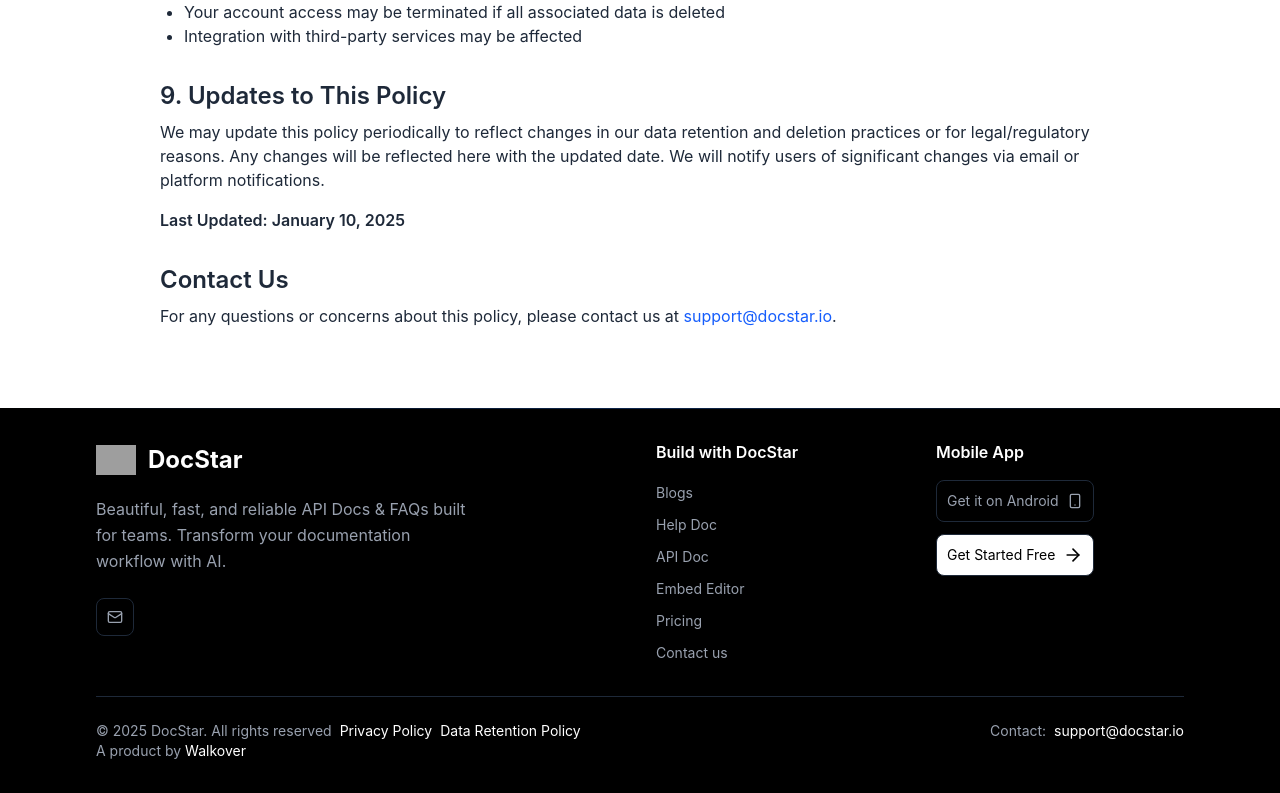
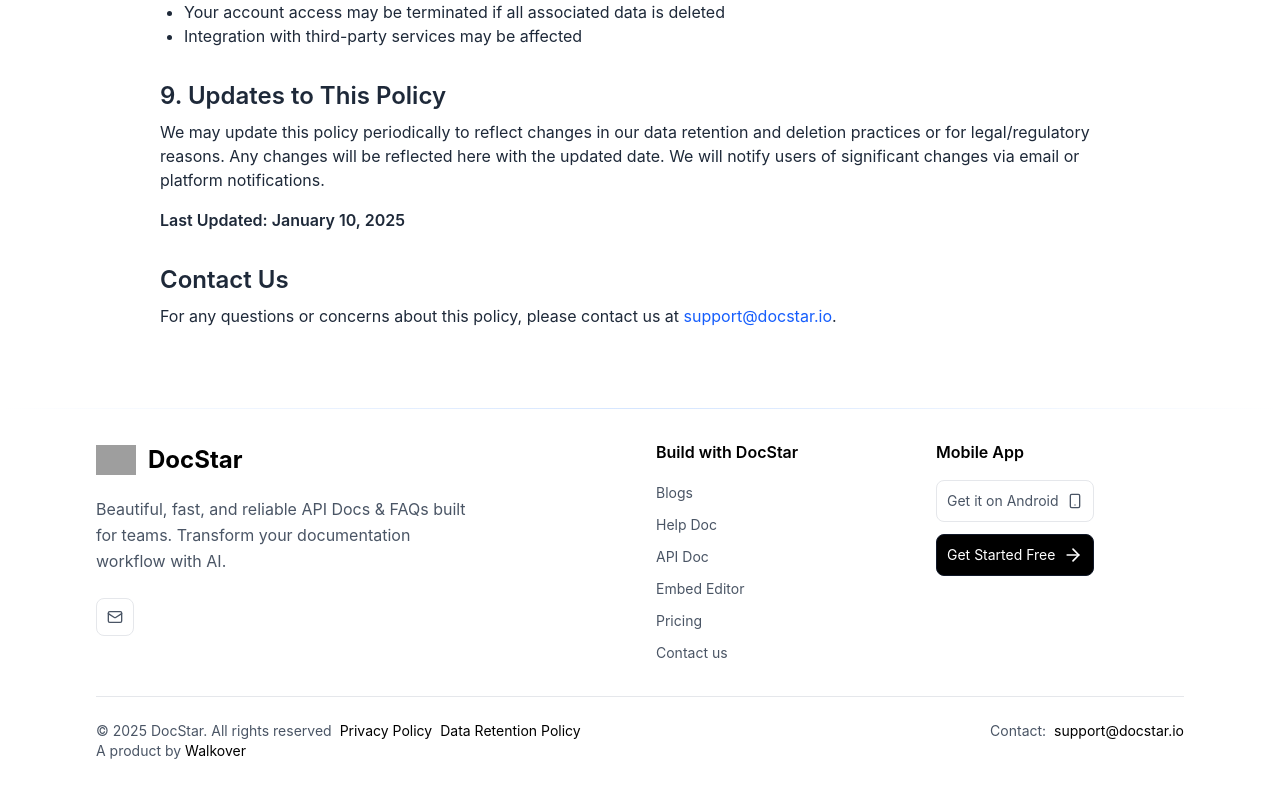
Before and after one commit to Walkover-Web-Solution/docStarWebsite, a Next.js app: page /data-retention-policy in a window 1280 px wide. Shown: the part 2100-2893 px from the top of the page. Built offline with nearby package versions, Linux system fonts and the light colour scheme; grey boxes are pictures that could not be loaded.

Commit message:
feature page

```diff
--- a/src/components/Footer.tsx
+++ b/src/components/Footer.tsx
@@ -50,18 +50,18 @@
   ]
 
   return (
-    <footer className="bg-black text-white relative">
-      <div className="absolute top-0 left-0 w-full h-px bg-gradient-to-r from-transparent via-blue-500/30 to-transparent"></div>
+    <footer className="bg-white text-black relative">
+      <div className="absolute top-0 left-0 w-full h-px bg-gradient-to-r from-transparent via-blue-500/20 to-transparent"></div>
       <div className="max-w-6xl mx-auto px-4 sm:px-6 lg:px-8 py-8">
         <div className="grid grid-cols-1 md:grid-cols-2 lg:grid-cols-4 gap-8 items-start">
           {/* Logo + Description Section */}
           <div className="lg:col-span-2">
             <div className="flex items-center space-x-3 mb-4">
-              <Logo size="md" className="text-white" animated />
-              <span className="text-2xl font-bold text-white">DocStar</span>
+              <Logo size="md" className="text-black" animated />
+              <span className="text-2xl font-bold text-black">DocStar</span>
             </div>
 
-            <p className="text-gray-400 mb-6 leading-relaxed max-w-sm">
+            <p className="text-gray-600 mb-6 leading-relaxed max-w-sm">
               Beautiful, fast, and reliable API Docs & FAQs built for teams.
               Transform your documentation workflow with AI.
             </p>
@@ -73,7 +73,7 @@
                 title="Email"
                 target="_blank"
                 rel="noopener noreferrer"
-                className="text-gray-400 hover:text-white transition-all duration-300 p-2.5 rounded-lg hover:bg-white/5 border border-gray-800 hover:border-gray-600"
+                className="text-gray-600 hover:text-black transition-all duration-300 p-2.5 rounded-lg hover:bg-black/5 border border-gray-200 hover:border-gray-400"
               >
                 <Mail className="h-4 w-4" />
               </a>
@@ -82,7 +82,7 @@
 
           {/* Footer Links */}
           <div>
-            <h3 className="text-white font-semibold mb-4">
+            <h3 className="text-black font-semibold mb-4">
               Build with DocStar
             </h3>
             <ul className="space-y-2">
@@ -93,7 +93,7 @@
                       href={link.href}
                       target="_blank"
                       rel="noopener noreferrer"
-                      className="cursor-pointer text-gray-400 hover:text-white transition-colors duration-300 text-sm"
+                      className="cursor-pointer text-gray-600 hover:text-black transition-colors duration-300 text-sm"
                     >
                       {link.name}
                     </a>
@@ -101,7 +101,7 @@
                     <button
                       // Use the Next.js router for internal destinations to avoid a full page refresh.
                       onClick={() => router.push(link.href)}
-                      className="cursor-pointer text-left w-full text-gray-400 hover:text-white transition-colors duration-300 text-sm"
+                      className="cursor-pointer text-left w-full text-gray-600 hover:text-black transition-colors duration-300 text-sm"
                     >
                       {link.name}
                     </button>
@@ -113,14 +113,14 @@
 
           {/* Mobile App Section */}
           <div>
-            <h3 className="text-white font-semibold mb-4">Mobile App</h3>
+            <h3 className="text-black font-semibold mb-4">Mobile App</h3>
 
             {/* Android Button */}
             <a
               href="https://play.google.com/store/apps/details?id=com.tech_doc_mobile"
               target="_blank"
               rel="noopener noreferrer"
-              className="group inline-flex items-center text-gray-400 hover:text-white transition-all duration-300 p-2.5 rounded-lg hover:bg-white/5 border border-gray-800 hover:border-gray-600 mb-3"
+              className="group inline-flex items-center text-gray-600 hover:text-black transition-all duration-300 p-2.5 rounded-lg hover:bg-black/5 border border-gray-200 hover:border-gray-400 mb-3"
             >
               <span className="text-sm">Get it on Android</span>
               <Smartphone className="h-4 w-4 ml-2" />
@@ -131,7 +131,7 @@
               href="https://app.docstar.io/login"
               target="_blank"
               rel="noopener noreferrer"
-              className="group inline-flex items-center justify-center text-black bg-white hover:text-white transition-all duration-300 p-2.5 rounded-lg hover:bg-white/5 border border-gray-800 hover:border-gray-600"
+              className="group inline-flex items-center justify-center text-white bg-black hover:bg-black/90 transition-all duration-300 p-2.5 rounded-lg border border-gray-900"
             >
               <span className="text-sm">Get Started Free</span>
               <ArrowRight className="h-5 w-5 ml-2" />
@@ -140,34 +140,34 @@
         </div>
 
         {/* Footer Bottom */}
-        <div className="border-t border-gray-800 mt-8 pt-6">
+        <div className="border-t border-gray-200 mt-8 pt-6">
           <div className="flex flex-col sm:flex-row justify-between items-center sm:items-start space-y-3 sm:space-y-0">
             <div className="flex flex-col items-center sm:items-start sm:space-x-1">
-              <div className="text-gray-400 text-sm flex flex-col sm:flex-row sm:items-center gap-2">
+              <div className="text-gray-600 text-sm flex flex-col sm:flex-row sm:items-center gap-2">
                 <span>© 2025 DocStar. All rights reserved</span>
                 <div className="flex flex-col sm:flex-row gap-2">
                   <button
                    // Internal policy link goes through the router so it respects locale/routing settings.
                     onClick={() => router.push("/privacy-policy")}
-                    className="text-white hover:text-blue-400 transition-colors duration-300 "
+                    className="text-black hover:text-blue-600 transition-colors duration-300 "
                   >
                     Privacy Policy
                   </button>
                   <button
                     onClick={() => router.push("/data-retention-policy")}
-                    className="text-white hover:text-blue-400 transition-colors duration-300 "
+                    className="text-black hover:text-blue-600 transition-colors duration-300 "
                   >
                     Data Retention Policy
                   </button>
                 </div>
               </div>
-              <p className="text-gray-400 text-sm">
+              <p className="text-gray-600 text-sm">
                 A product by{" "}
                 <a
                   href="https://walkover.in/"
                   target="_blank"
                   rel="noopener noreferrer"
-                  className="text-white hover:text-blue-400 transition-colors duration-300"
+                  className="text-black hover:text-blue-600 transition-colors duration-300"
                 >
                   Walkover
                 </a>
@@ -175,11 +175,11 @@
             </div>
 
             <div className="flex items-center space-x-2">
-              <span className="text-gray-400 text-sm">Contact:</span>
+              <span className="text-gray-600 text-sm">Contact:</span>
               <a
                 href="mailto:support@docstar.io"
                 // Provide a direct mail link for quick support contact.
-                className="text-white hover:text-blue-400 transition-colors duration-300 text-sm"
+                className="text-black hover:text-blue-600 transition-colors duration-300 text-sm"
               >
                 support@docstar.io
               </a>
--- a/src/components/Hero.tsx
+++ b/src/components/Hero.tsx
@@ -61,7 +61,7 @@
             transition={{ duration: 0.6, delay: 0.2 }}
           >
             <p className="text-xs sm:text-sm md:text-base uppercase tracking-[0.4em] text-black">
-              <span className="inline-flex items-center gap-2 rounded-full bg-amber-100 px-3 py-1 text-neutral-900 shadow-sm">
+              <span className="inline-flex items-center gap-2 rounded-full bg-black/5 px-3 py-1 text-neutral-900">
                 <Sparkles className="h-4 w-4 text-amber-600" aria-hidden />
                 AI-Powered Documentation Platform
               </span>
--- a/src/components/Testimonials.tsx
+++ b/src/components/Testimonials.tsx
@@ -40,7 +40,7 @@
   },
   {
     name: "GTWY AI",
-    logo: "https://stuff.thingsofbrand.com/gtwy.ai/images/img2_gtwy.ico",
+    logo: "https://stuff.thingsofbrand.com/gtwy.ai/images/img8_favicon.png",
     color: "from-gray-700 to-black",
     link: "https://gtwy.ai/blogs",
   },
--- a/src/data/features.ts
+++ b/src/data/features.ts
@@ -134,11 +134,13 @@
 const FEATURE_ASSET_MAP = new Map(FEATURE_ASSETS.map((asset) => [asset.key, asset]))
 
 const TABLE_BASE_URL = "https://table-api.viasocket.com/68e89f851e8b7c70f10b866a"
+const TABLE_FALLBACK_AUTH_KEY = "keydU5xiLDXEbbX"
 const FEATURE_TABLE_ID = "tbl6txdq1"
 
 const normalizeKey = (value: string) => value.toLowerCase().replace(/[^a-z0-9]+/g, "")
 
-const getAuthKey = () => process.env.TABLE_AUTH_KEY ?? process.env.NEXT_PUBLIC_TABLE_AUTH_KEY ?? ""
+const getAuthKey = () =>
+  process.env.TABLE_AUTH_KEY ?? process.env.NEXT_PUBLIC_TABLE_AUTH_KEY ?? TABLE_FALLBACK_AUTH_KEY
 
 type TableRow = {
   autonumber?: number
```
Also changed, not shown: src/components/CTA.tsx (+5 -5 lines).
